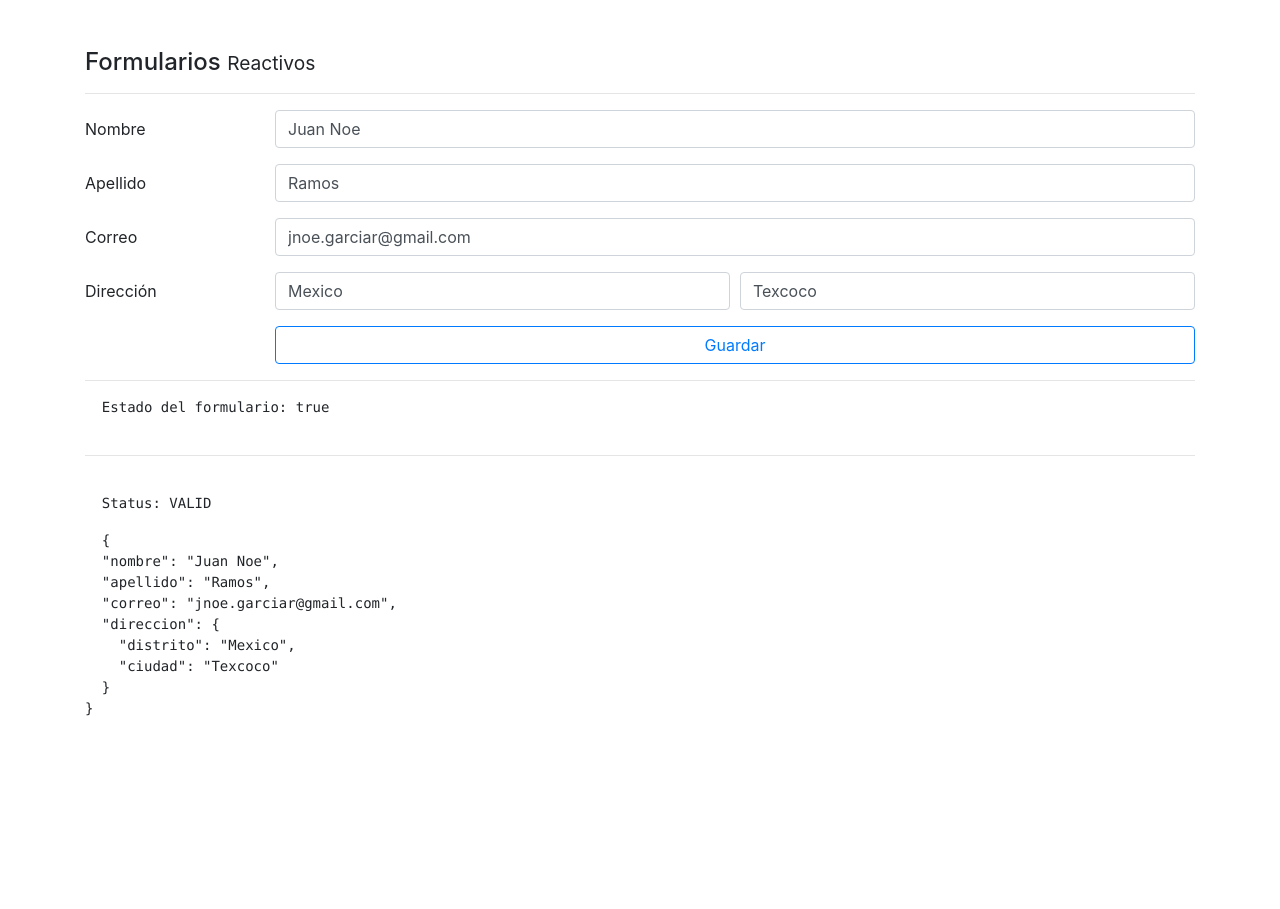
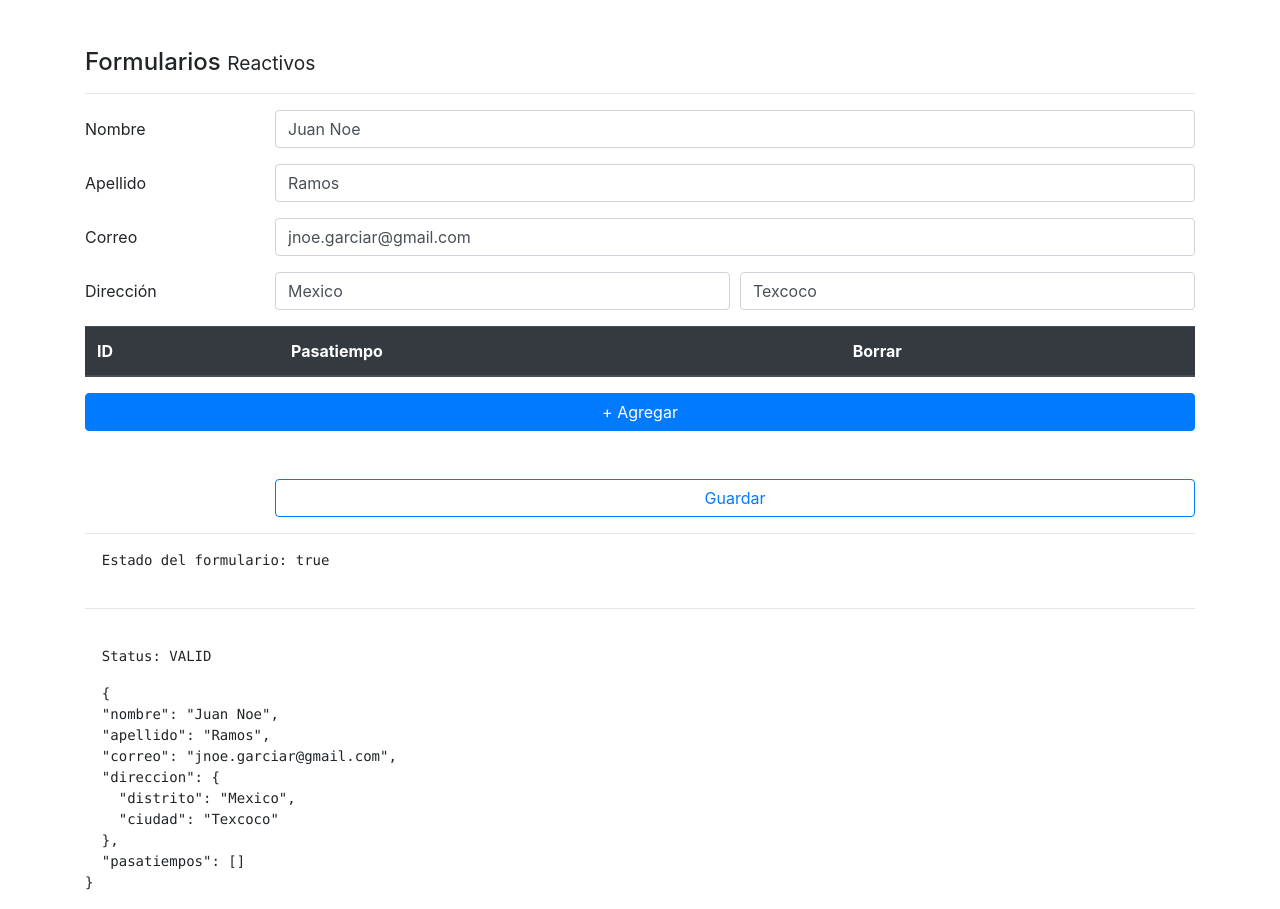
Before and after one commit to NoeGarciaR/FormulariosAngular, an Angular app: page /reactivo in a window 1280 px wide. Before the commit the page ends 800 px from the top, so only its background shows below. Built offline with nearby package versions, Linux system fonts and the light colour scheme.

Commit message:
Agregando campos dinamicos a tabla por medio de array (pasatiempos)

```diff
--- a/src/app/pages/reactive/reactive.component.html
+++ b/src/app/pages/reactive/reactive.component.html
@@ -78,6 +78,42 @@
     </div>
   </div>
 
+  <div class="row">
+    <div class="col">
+      <table class="table">
+        <thead class="thead-dark">
+          <tr>
+            <th>ID</th>
+            <th>Pasatiempo</th>
+            <th>Borrar</th>
+          </tr>
+        </thead>
+
+        <tbody formArrayName="pasatiempos">
+          <tr *ngFor="let control of pasatiempos.controls; let i = index">
+            <td>{{ i+1 }}</td>
+            <td>
+             <input class="form-control"
+                    type="text"
+                    [formControlName]="i"
+                    placeholder="Nuevo Elemento"
+             >
+            </td>
+            <td>
+              <button
+                (click)="borrarPasatiempo(i)"
+                class="btn btn-danger">Borrar</button>
+            </td>
+          </tr>
+        </tbody>
+      </table>
+
+      <button class="btn btn-primary mt-3 mb-5 btn-block"
+              (click)="agregarPasatiempo()"
+              type="button">+ Agregar</button>
+    </div>
+  </div>
+
 
 
   <div class="form-group row">
--- a/src/app/pages/reactive/reactive.component.ts
+++ b/src/app/pages/reactive/reactive.component.ts
@@ -1,5 +1,5 @@
 import { Component, OnInit } from '@angular/core';
-import {FormBuilder, FormGroup, Validators} from '@angular/forms';
+import {FormArray, FormBuilder, FormGroup, Validators} from '@angular/forms';
 
 @Component({
   selector: 'app-reactive',
@@ -16,6 +16,10 @@ export class ReactiveComponent implements OnInit {
   }
 
   ngOnInit(): void {
+  }
+
+  get pasatiempos(){
+    return this.forma.get('pasatiempos') as FormArray;
   }
 
   get nombreNoValido(){
@@ -42,7 +46,8 @@ export class ReactiveComponent implements OnInit {
       direccion: this.fb.group({
         distrito: ['', Validators.required],
         ciudad: ['', Validators.required],
-      })
+      }),
+      pasatiempos: this.fb.array([])
     });
   }
 
@@ -59,7 +64,16 @@ export class ReactiveComponent implements OnInit {
         }
       }
     );
+    //Precargar informacion
+    //['Comer','Dormir','correr'].forEach(valor => this.pasatiempos.push(this.fb.control(valor)));
+  }
 
+  agregarPasatiempo() {
+    this.pasatiempos.push(this.fb.control('', Validators.required));
+  }
+
+  borrarPasatiempo(index:number){
+    this.pasatiempos.removeAt(index);
   }
 
   guardar(){
```
